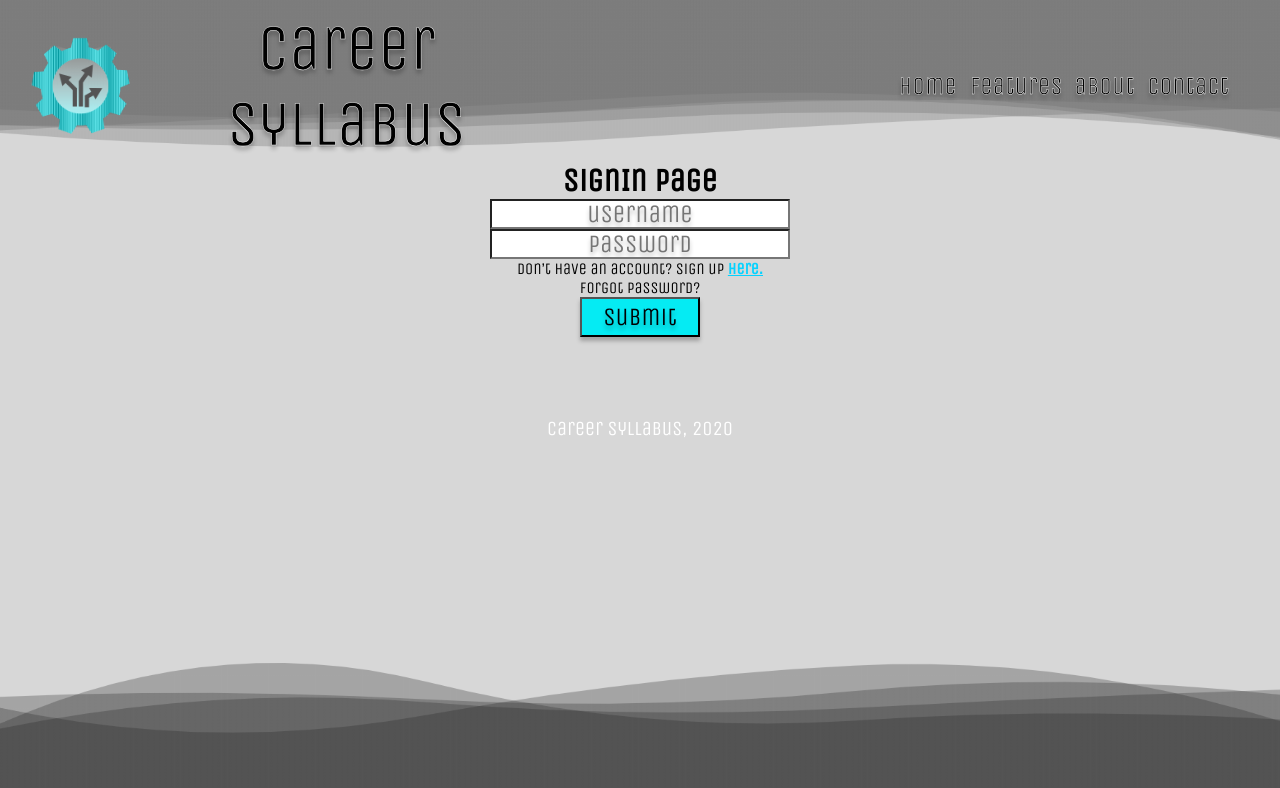
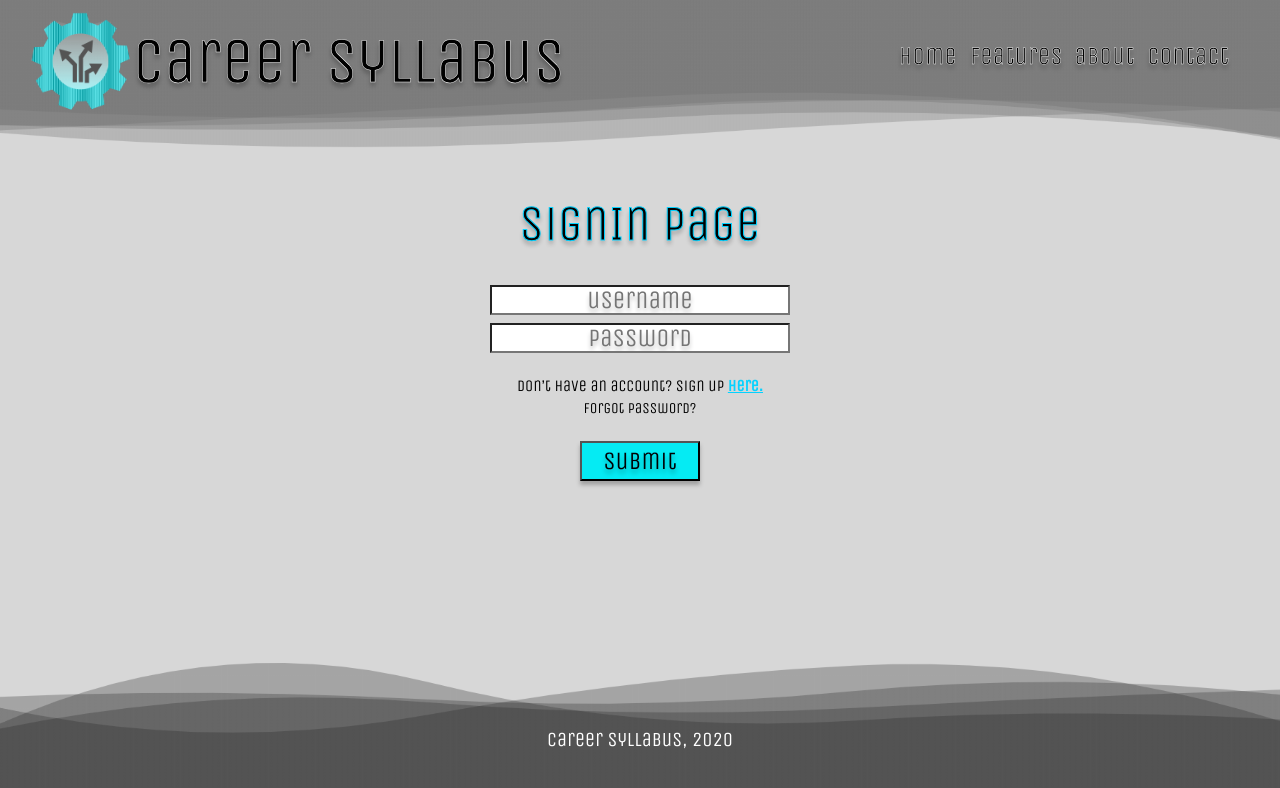
Before and after one commit to Career-Syllabus/frontend, a React (Create React App) app: page /SignIn in a window 1280 px wide. Shown: the top 788 px of the page. Built offline with nearby package versions, Linux system fonts and the light colour scheme.

Commit message:
Updated push, scaffolding and design

```diff
--- a/src/App.js
+++ b/src/App.js
@@ -18,10 +18,10 @@ function App() {
   return (
     <div className="App">
       <Route exact path="/" component={Welcome} />
-      <Route exact path="/EmailConfirmation" component={EmailConfirmation} />
-      <Route exact path="/Dashboard" component={Dashboard} />
-      <Route exact path="/SignIn" component={SignIn} />
-      <Route exact path="/SignUp" component={SignUp} />
+      <Route path="/EmailConfirmation" component={EmailConfirmation} />
+      <Route path="/Dashboard" component={Dashboard} />
+      <Route path="/SignIn" component={SignIn} />
+      <Route path="/SignUp" component={SignUp} />
       <Route exact path="/Contact" component={Contact} />
       <Route exact path="/Features" component={Features} />
       <Route exact path="/About" component={About} />
--- a/src/components/EmailConfirmation.js
+++ b/src/components/EmailConfirmation.js
@@ -1,10 +1,19 @@
 import React from 'react';
+import wave from "../assets/wave1.png";
+
 import '../styles/EmailConfirmation.css';
 
 function EmailConfirmation() {
   return (
     <div>
-     <h1>Email Confirmation Page</h1>
+      <img class="emailWave" src={wave} alt="gray wavy top"></img>
+      <img class="biglogo" src="./newlogo.png" alt="large gear logo"></img>
+      <h2>thank you for joining</h2>
+      <h1 class="bigtitle">career syllabus</h1>
+      <h3>we have sent a confirmation email to youremail.com.
+      <br />
+      please confirm this address to proceed to your profile.</h3>
+      <button>resend email</button>
     </div>
   );
 }
--- a/src/components/SignIn.js
+++ b/src/components/SignIn.js
@@ -6,9 +6,8 @@ function SignIn() {
   return (
     <>
     <Nav />
-    <div>
+     <div class="SignInContainer">
      <h1>SignIn Page</h1>
-     <div class="SignInContainer">
      <form>
        <input
           type="text"
@@ -22,9 +21,8 @@ function SignIn() {
        />
      </form>
      <p>don’t have an account? sign up <a href="/SignUp">here.</a></p>
-     <p>forgot password?</p>
+     <h3>forgot password?</h3>
      <button>submit</button>
-    </div>
     </div>
     </>
   );
--- a/src/styles/EmailConfirmation.css
+++ b/src/styles/EmailConfirmation.css
@@ -0,0 +1,6 @@
+.emailWave {
+    height: 100px;
+    width: 100%;
+    -webkit-transform: scaleX(-1);
+    transform: scaleX(-1);
+}
--- a/src/styles/Nav.css
+++ b/src/styles/Nav.css
@@ -38,10 +38,11 @@
     background: transparent;
     width: 30%;
     margin-right: 50px;
+    margin-top: -10px;
 }
 
 .smallLogo {
-    width: 50%;
+    /* width: 48%; */
     font-family: Unica One;
     font-weight: normal;
     font-size: 4em;
--- a/src/styles/SignIn.css
+++ b/src/styles/SignIn.css
@@ -0,0 +1,49 @@
+.SignInContainer {
+    /* border: red solid 1px; */
+    display: flex;
+    flex-direction: column;
+    width: 30%;
+    margin: 0 auto;
+    margin-top: 60px;
+    height: 40vh;
+    justify-content: space-around;
+    margin-bottom: 155px;
+}
+
+.SignInContainer form {
+    display: flex;
+    flex-direction: column;
+    height: 21%;
+    justify-content: space-between;
+}
+
+.SignInContainer h1 {
+    font-size: 50px;
+    line-height: 77px;
+    color: #000000;
+    font-weight: normal;
+    -webkit-text-stroke-width: 1px;
+    -webkit-text-stroke-color:#05D2FF;
+    text-shadow: 0px 4px 4px rgba(0, 0, 0, 0.25);
+}
+
+input {
+    width: 300px;
+    height: 30px;
+    margin: 0 auto;
+    background: #FFFFFF;
+    font-size: 25px;
+    color: black;
+    text-shadow: 0px 4px 4px rgba(0, 0, 0, 0.25);
+}
+
+p a {
+    color: #05D2FF;
+    font-weight: bold;
+}
+h3 {
+    /* border: red solid 1px; */
+    font-weight: normal;
+    font-size: 15px;
+    margin-top:-20px;
+}
--- a/src/styles/SignUp.css
+++ b/src/styles/SignUp.css
@@ -6,7 +6,7 @@
     margin: 0 auto;
     margin-top: 60px;
     height: 50vh;
-    margin-bottom: 40px;
+    margin-bottom: 75px;
     justify-content: space-around;
 }
 
--- a/src/styles/WelcomeNav.css
+++ b/src/styles/WelcomeNav.css
@@ -6,7 +6,8 @@
     display: flex;
     align-items: center;
     justify-content: space-between;
-    margin-top: -130px;
+    margin-top: -140px;
+    border: red solid 1px;
 }
 
 .navChildRight a{
@@ -23,19 +24,22 @@
     justify-content: space-around;
     margin-right: 50px;
     background: transparent;
+    margin-top: -10px;
+
 }
 
 .navChildLeft {
     display: flex;
     justify-content: space-around;
     background: transparent;
-    width: 35%;
+    width: 30%;
     margin-left: 30px;
+
 }
 
 .navChildLeft a {
     color: black;
-    -webkit-text-stroke-width: 1px;
+    -webkit-text-stroke-width: .5px;
     -webkit-text-stroke-color: white;
     text-shadow: 0px 4px 4px rgba(0, 0, 0, 0.25);
     text-decoration: none;
```
